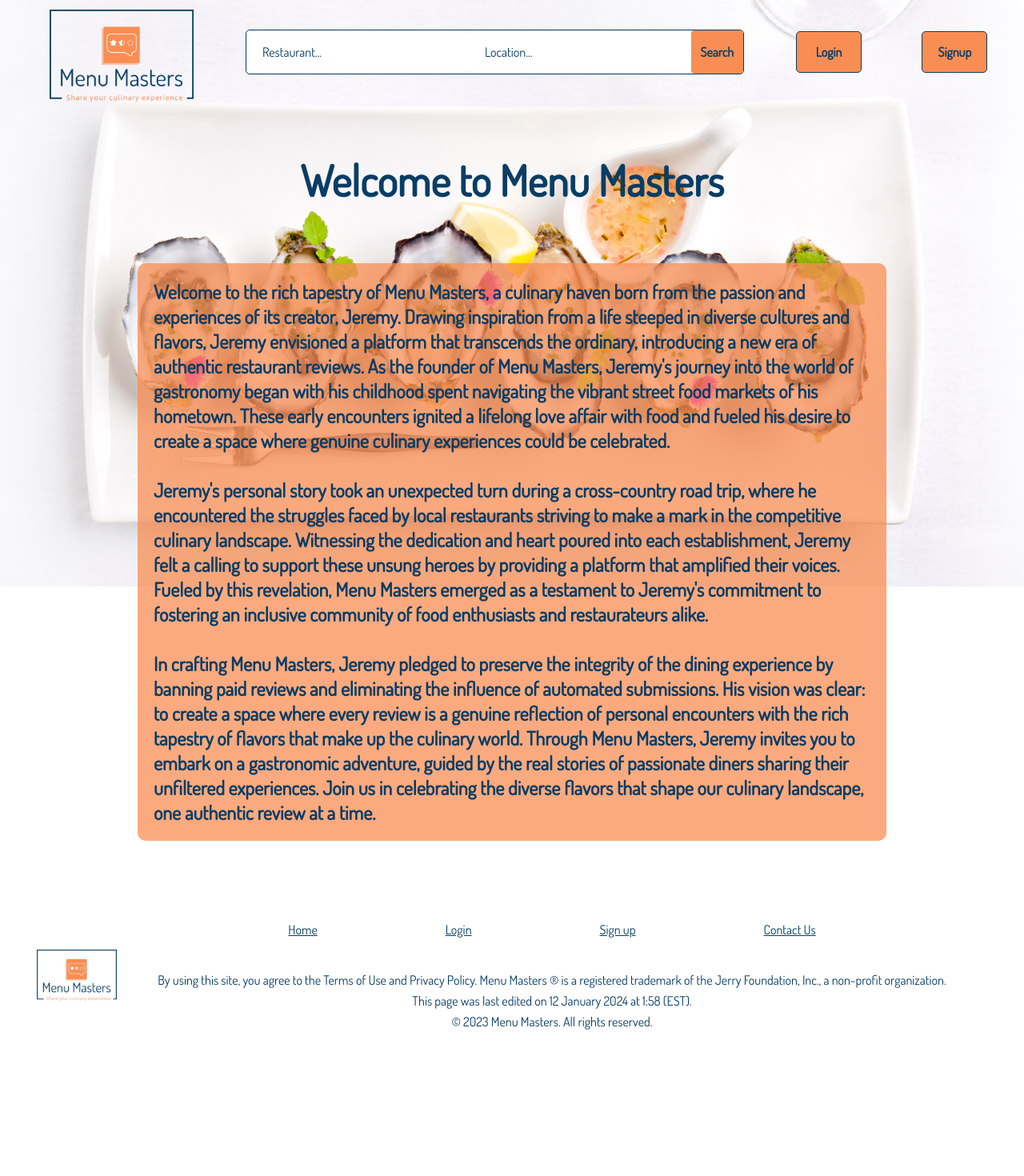
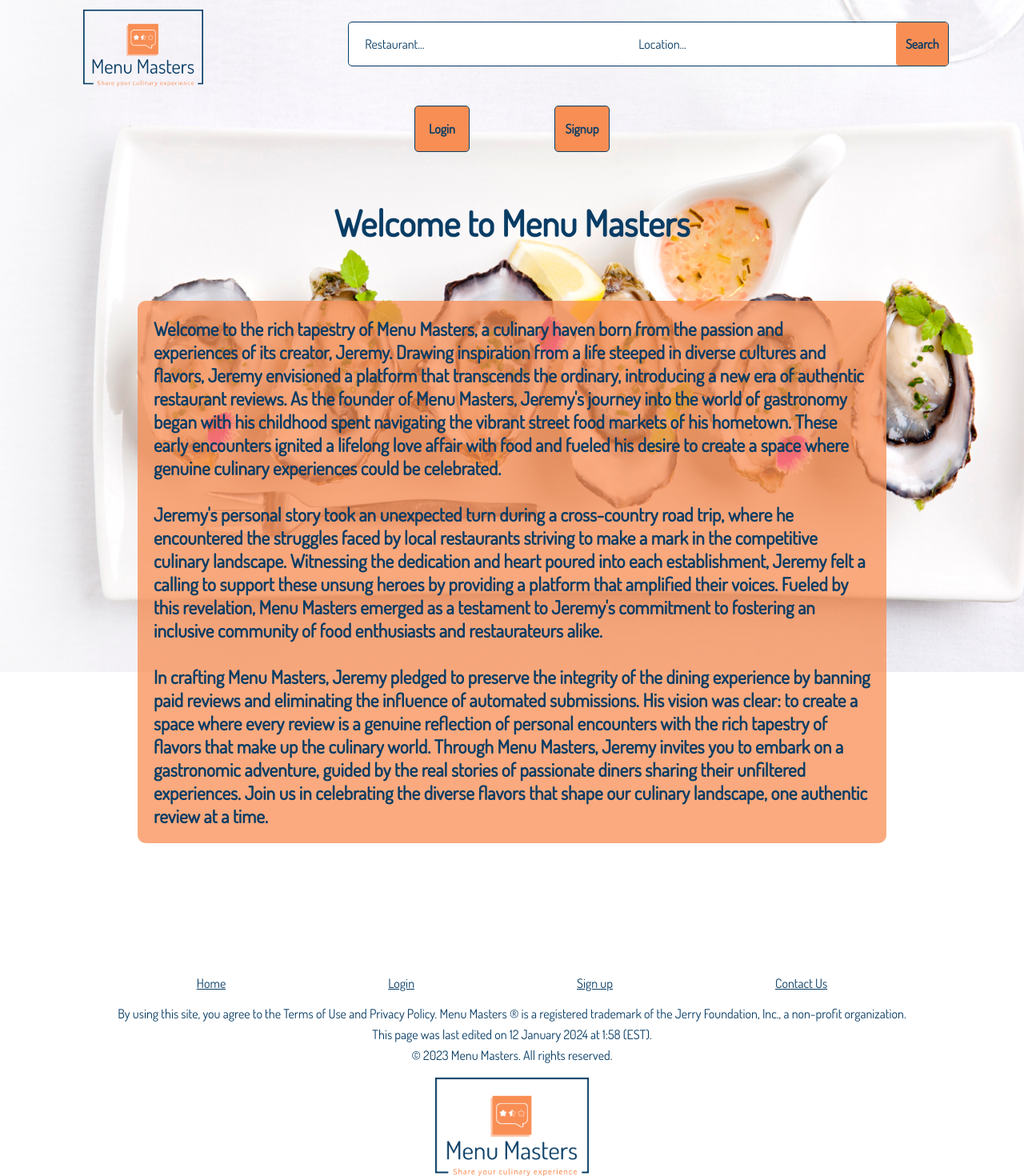
Before and after one commit to NomadLyfe/phase-4-project, a React (Create React App) app in the folder client/: page / in a window 1280 px wide. Shown: the part 20-1490 px from the top of the page at 80% size. Before the commit the page ends 1320 px from the top, so only its background shows below. Built offline with nearby package versions, Linux system fonts and the light colour scheme; no server answers.

Commit message:
deleted fake info in db, editted css and frontend to make mobile friendly

```diff
--- a/client/src/components/AccountInfo.js
+++ b/client/src/components/AccountInfo.js
@@ -48,6 +48,15 @@ function AccountInfo({ user, setUser }) {
         <div className="account-wrapper">
             <header><h1>Account Information</h1></header>
             <div className="allInfo">
+                <div className="editSwitch">
+                    <p>Edit:</p>
+                    <label class="switch">
+                        <input type="checkbox" onClick={() => {
+                            setEditOn(!editOn)
+                            }} />
+                        <span class="slider round"></span>
+                    </label>
+                </div>
                 <div className="picInfo">
                     <img src={user.photo} />
                 </div>
@@ -74,15 +83,6 @@ function AccountInfo({ user, setUser }) {
                     <br />
                     {editOn ? <button type="submit">Save Changes</button> : null}
                 </form>
-                <div className="editSwitch">
-                    <p>Edit:</p>
-                    <label class="switch">
-                        <input type="checkbox" onClick={() => {
-                            setEditOn(!editOn)
-                            }} />
-                        <span class="slider round"></span>
-                    </label>
-                </div>
             </div>
         </div>
     );
--- a/client/src/components/Footer.js
+++ b/client/src/components/Footer.js
@@ -14,23 +14,21 @@ function Footer({ user }) {
     return (
         <div className="footer">
             <div className="footer-content">
-                <div className="footer-logo">
-                    <NavLink to='/' className='logoLink' ><img src={logo} alt='logo' /></NavLink>
-                </div>
                 <div className="footer-more">
                     <div className="footer-links">
-                        <Link to='/' className='footer-links'>Home</Link>
-                        {!user ? <Link to='login' className='footer-links'>Login</Link> : null}
-                        {!user ? <Link to='/signup' className='footer-links'>Sign up</Link> : null}
-                        {user ? <Link to='/account' className='footer-links'>Account</Link> : null}
-                        {user ? <Link to='/logout' className='footer-links'>Logout</Link> : null}
-                        <Link to='/' className='footer-links'>Contact Us</Link>
+                        <Link to='/'>Home</Link>
+                        {!user ? <Link to='login'>Login</Link> : null}
+                        {!user ? <Link to='/signup'>Sign up</Link> : null}
+                        {user ? <Link to='/account'>Account</Link> : null}
+                        {user ? <Link to='/logout'>Logout</Link> : null}
+                        <Link to='/'>Contact Us</Link>
                     </div>
                     <div className="footer-info">
                         <p>By using this site, you agree to the Terms of Use and Privacy Policy. Menu Masters ® is a registered trademark of the Jerry Foundation, Inc., a non-profit organization.</p>
                         <p>This page was last edited on {datetime} (EST).</p>
                         <p>© 2023 Menu Masters. All rights reserved.</p>
                     </div>
+                    <NavLink to='/' className='logoLink' ><img src={logo} alt='logo' /></NavLink>
                 </div>
             </div>
         </div>
--- a/client/src/components/NavBar.js
+++ b/client/src/components/NavBar.js
@@ -51,10 +51,12 @@ function NavBar({ user, onLogout, history, onSearch }) {
                 <input type='text'name="location" value={formik.values.location} onChange={formik.handleChange} placeholder='Location...' />
                 <button type="submit">Search</button>
             </form>
-            {!user ? <NavLink to="/login" className='link' >Login</NavLink> : null}
-            {!user ? <NavLink to='/signup' className='link' >Signup</NavLink> : null}
-            {user ? <Link to="/account" className='link' >Account</Link> : null}
-            {user ? <button onClick={handleLogoutClick} className='link' >Log Out</button> : null}
+            <div className="buttons">
+                {!user ? <NavLink to="/login" className='link' >Login</NavLink> : null}
+                {!user ? <NavLink to='/signup' className='link' >Signup</NavLink> : null}
+                {user ? <Link to="/account" className='link' >Account</Link> : null}
+                {user ? <button onClick={handleLogoutClick} className='link' >Log Out</button> : null}
+            </div>
         </nav>
   );
 };
--- a/client/src/css files/app.css
+++ b/client/src/css files/app.css
@@ -28,17 +28,20 @@ main {
 }
 
 .footer {
+    background-color: rgba(255, 255, 255);
+    border-radius: 5px;
+    width: 100vw;
+    bottom: -50px;
     position: relative;
-    background-color: rgba(255, 255, 255, 0.90);
-    border-radius: 5px;
-    width: 99vw;
-    height: 11vw;
 }
 
-.welcome h1 {
+.welcome h1, .results h1 {
     margin-top: 50px;
     margin-bottom: 50px;
-    font-size: 40pt;
+    text-align: center;
+    font-size: calc(32px + 1vw);
+    text-wrap: wrap;
+    width: 90vw;
 }
 
 .welcome h2 {
@@ -47,6 +50,7 @@ main {
     background-color: #f98e54c0;
     max-width: 70vw;
     margin-bottom: 100px;
+    font-size: calc(20px + 0.25vw);
 }
 
 .welcome, .results {
@@ -103,16 +107,24 @@ input:focus, textarea:focus {
     border-radius: 15px;
     display: flex;
     margin: 30px;
+    flex-wrap: wrap;
+    max-width: 80vw;
+    justify-content: space-around;
+    align-items: center;
+    padding: 25px;
+    min-width: 40vw;
 }
 
 .resultPic {
-    margin: 50px;
-    margin-right: 0px;
-    height: 400px;
+    width: 54vw;
+    max-width: 500px;
+    height: auto;
 }
 
 .resultInfo {
-    margin: 50px;
+    margin: 25px 0px 0px 25px;
+    position: relative;
+    top: -25px;
 }
 
 .star {
@@ -158,6 +170,21 @@ input:focus, textarea:focus {
 .reviews {
     width: 50vw;
     margin-bottom: 30px;
+    min-width: 350px;
+}
+
+.reviews .result{
+    justify-content: left;
+    margin-top: 30px;
+    min-width: 0px;
+}
+
+.reviews .result .resultInfo h3 {
+    text-align: left;
+}
+
+.reviews h3 {
+    text-align: center;
 }
 
 .resultButton {
@@ -201,7 +228,7 @@ input:focus, textarea:focus {
 .allInfo {
     display: flex;
     flex-direction: row;
-    justify-content: space-between;
+    flex-wrap: wrap;
 }
 
 .picInfo {
@@ -209,20 +236,25 @@ input:focus, textarea:focus {
     flex-direction: column;
     width: 40%;
     align-items: center;
+    height: 400px;
+    width: 384px;
+    margin: 10px;
 }
 
 .picInfo img {
-    position: relative;
     height: 400px;
     width: 384px;
     background-image: url(../images/missing-profile.png);
+    max-width: 70vw;
 }
 
 .textInfo {
     display: flex;
     flex-direction: column;
-    width: 50%;
+    width: 50vw;
+    max-width: 500px;
     align-items: start;
+    margin: 10px;
 }
 
 .account-wrapper {
@@ -232,7 +264,7 @@ input:focus, textarea:focus {
     border: 1px;
     border-radius: 15px;
     padding: 0px 40px 40px 40px;
-    width: 74%;
+    max-width: 70vw;
     margin: 40px 0px 40px 0px;
 }
 
@@ -267,7 +299,7 @@ input:focus, textarea:focus {
 }
 
 .textInfo div label {
-    min-width: 25%;
+    min-width: 50px;
     margin-right: 25%;
 }
 
@@ -343,8 +375,8 @@ input:focus, textarea:focus {
   .editSwitch {
     display: flex;
     align-items: center;
-    margin-top: -50px;
     height: 50px;
+    margin: 10px;
   }
 
   .author img {
--- a/client/src/css files/footer.css
+++ b/client/src/css files/footer.css
@@ -1,11 +1,12 @@
 .footer-content {
+
     height: 100%;
     display: flex;
     flex-direction: row;
     justify-content: center;
 }
 
-.footer-logo, .footer-more, .footer-info {
+.footer-more, .footer-info {
     display: flex;
     justify-content: center;
     align-items: center;
@@ -13,21 +14,32 @@
 }
 
 .footer-info p {
+    max-width: 85vw;
+    text-align: center;
     margin: 3px;
 }
 
 .footer-more {
-    width: 85vw;
+    max-width: 90vw;
 }
 
-.footer-logo img {
-    height: 5vw;
+.footer-more img {
+    margin-top: 15px;
+    width: 15vw;
+    min-width: 150px;
+    max-width: 200px;
 }
 
 .footer-links {
     display: flex;
     flex-direction: row;
-    margin-left: 80px;
-    margin-right: 80px;
-    margin-bottom: 20px;
+    margin-bottom: 15px;
+    margin-top: 15px;
+    width: 100%;
+    justify-content: space-around;
 }
+
+.footer-links a{
+    width: auto;
+
+}
--- a/client/src/css files/index.css
+++ b/client/src/css files/index.css
@@ -5,7 +5,8 @@
   --text: hsla(0, 0%, 100%, 0.88);
   background-image: url('../images/fine_dining_4.jpg');
   background-position-y: -100px;
-  background-size: 100vw;
+  background-size: calc(50vw + 100vh);
   background-repeat: no-repeat;
   background-attachment: fixed;
+  overflow-x: hidden;
 }
--- a/client/src/css files/navbar.css
+++ b/client/src/css files/navbar.css
@@ -1,12 +1,16 @@
-.navLogo {
-    height: 10vw;
-    margin: 10px;
-}
-
 nav {
     display: flex;
     align-items: center;
     justify-content: space-around;
+    flex-wrap: wrap;
+}
+
+nav .buttons {
+    display: flex;
+    align-items: center;
+    justify-content: space-around;
+    width: 20%;
+    min-width: 350px;
 }
 
 nav .link {
@@ -15,8 +19,9 @@ nav .link {
     border: 1px solid #093d65;
     background-color: #f98e54;
     color: #093d65;
-    width: 80px;
-    height: 50px;
+    width: 67px;
+    min-width: 67px;
+    height: 56px;
     display: flex;
     align-items: center;
     justify-content: center;
@@ -29,12 +34,12 @@ nav .link:hover {
     background-color: #f98e5480;
     transition-duration: 1s;
     cursor: pointer;
-  }
+}
 
 nav img {
-    width: 180px;
+    width: 10vw;
+    min-width: 150px;
     margin: 10px;
-    margin-left: 26px;
     margin-top: 24px;
 }
 
@@ -42,10 +47,11 @@ nav form {
     border-radius: 5px;
     border: 1px solid #093d65;
     color: #093d65;
+    margin: 15px 0px;
 }
 
 nav input {
-    width: 20vw;
+    width: 25vw;
     height: 50px;
     border-radius: 4px;
     border: 0px;
```
Also changed, not shown: 1 other file (tests, documents, lock files or other folders).
